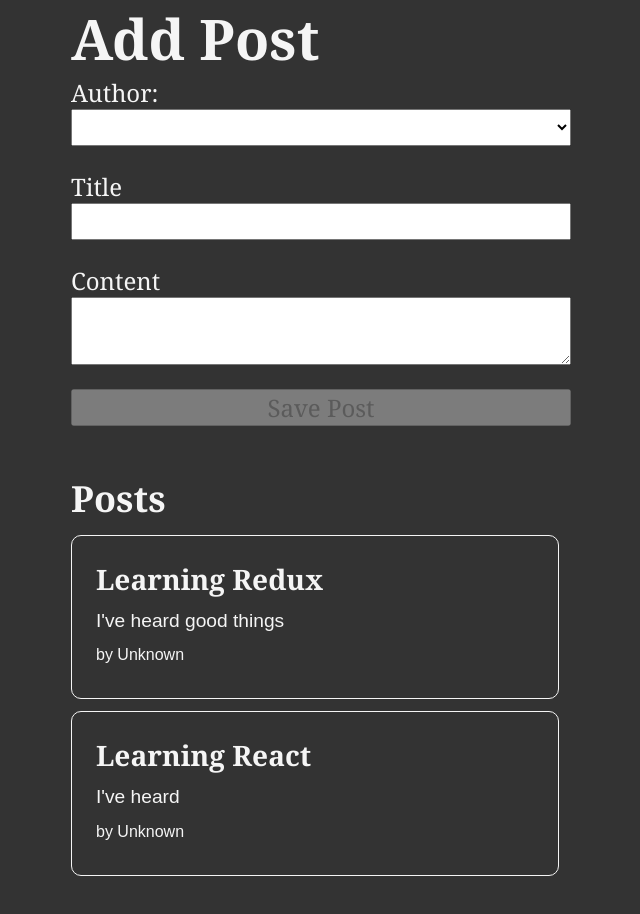
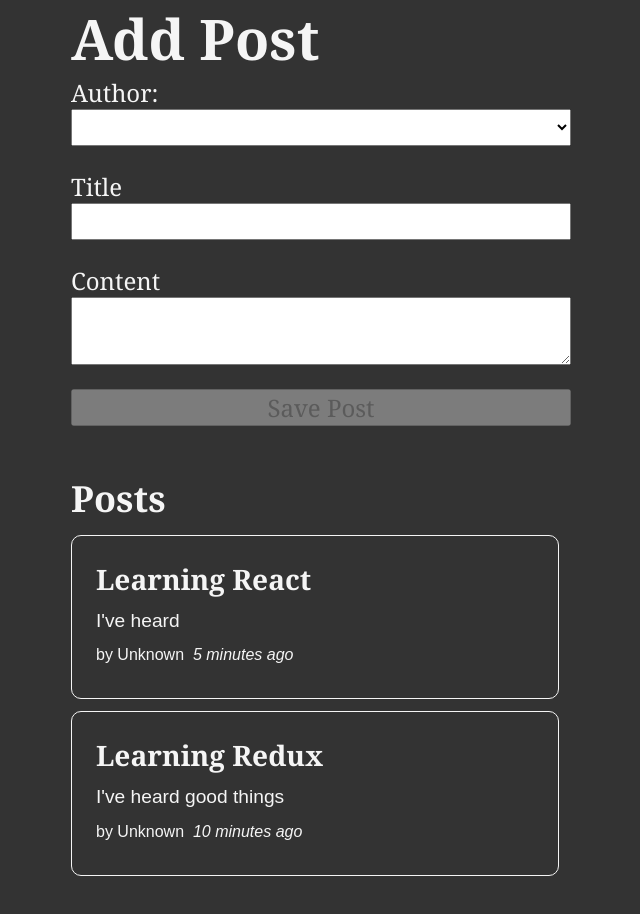
Before and after one commit to MyP99999/postmaker, a React (Create React App) app: page / in a window 1280 px wide. Shown: the top 914 px of the page, without its empty margins (319-959 px from the left). Built offline with nearby package versions, Linux system fonts and the light colour scheme.

Commit message:
date posted from now

```diff
--- a/package.json
+++ b/package.json
@@ -7,6 +7,7 @@
     "@testing-library/jest-dom": "^5.16.5",
     "@testing-library/react": "^13.4.0",
     "@testing-library/user-event": "^13.5.0",
+    "date-fns": "^2.29.3",
     "react": "^18.2.0",
     "react-dom": "^18.2.0",
     "react-redux": "^8.0.5",
--- a/src/features/posts/PostsList.js
+++ b/src/features/posts/PostsList.js
@@ -2,17 +2,21 @@ import React from 'react'
 import { useSelector } from 'react-redux'
 import { selectAllPosts } from './postsSlice'
 import PostAuthor from './PostAuthor'
+import TimeAgo from './TimeAgo'
 
 const PostsList = () => {
     const posts = useSelector(selectAllPosts)
 
-    const renderedPosts = posts.map(post => (
+    const orderedPosts = posts.slice().sort((a,b) => b.date.localeCompare(a.date))
+
+    const renderedPosts = orderedPosts.map(post => (
         <article key={post.id}>
             <h3>{post.title}</h3>
             <p>{post.content.substring(0, 100)}</p>
 
             <p className='postCredit'>
                 <PostAuthor userId={post.userId} />
+                <TimeAgo timestamp={post.date} />
             </p>
         </article>
     ))
--- /dev/null
+++ b/src/features/posts/TimeAgo.js
@@ -0,0 +1,20 @@
+import { parseISO, formatDistanceToNow } from "date-fns";
+
+import React from 'react'
+
+const TimeAgo = ({ timestamp }) => {
+    let timeAgo = ''
+    if (timestamp) {
+        const date = parseISO(timestamp)
+        const timePeriod = formatDistanceToNow(date)
+        timeAgo = `${timePeriod} ago`
+    }
+
+    return (
+        <span title={timestamp}>
+            &nbsp; <i>{timeAgo}</i>
+        </span>
+    )
+}
+
+export default TimeAgo
--- a/src/features/posts/postsSlice.js
+++ b/src/features/posts/postsSlice.js
@@ -1,8 +1,19 @@
 import { createSlice, nanoid } from "@reduxjs/toolkit";
+import { sub } from 'date-fns'
 
 const initialState = [
-    { id: '1', title: 'Learning Redux', content: "I've heard good things" },
-    { id: '2', title: 'Learning React', content: "I've heard" }
+    {
+        id: '1',
+        title: 'Learning Redux',
+        content: "I've heard good things",
+        date: sub(new Date(), { minutes: 10 }).toISOString()
+    },
+    {
+        id: '2',
+        title: 'Learning React',
+        content: "I've heard",
+        date: sub(new Date(), { minutes: 5 }).toISOString()
+    }
 ]
 
 const postsSlice = createSlice({
@@ -19,6 +30,7 @@ const postsSlice = createSlice({
                         id: nanoid(),
                         title,
                         content,
+                        date: new Date().toISOString(),
                         userId,
                     }
                 }
```
Also changed, not shown: 1 other file (tests, documents, lock files or other folders).
